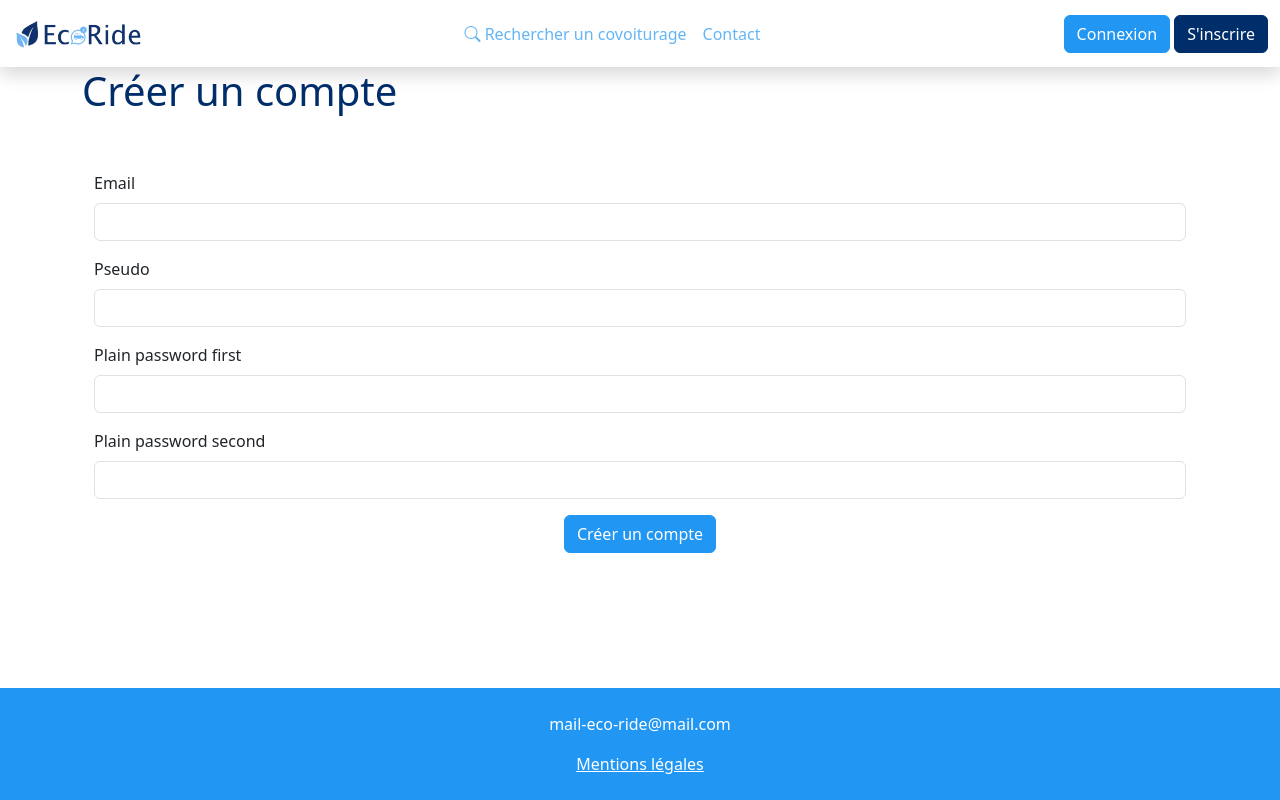
After one commit to enzopcht/ecoride, a Symfony app: template app/templates/registration/index.html.twig in a window 1280 px wide. The commit adds this page. Run offline with Twig, Linux system fonts and the light colour scheme; the template is opened without the code that fills it, so the values that code supplies are empty; form fields are guessed from the names that the template uses; some libraries are stand-ins or nearby versions.

Commit message:
feat(registration): Setting up the controller, template and form for registration

```diff
--- a/app/src/Entity/User.php
+++ b/app/src/Entity/User.php
@@ -38,6 +38,11 @@ class User implements UserInterface, PasswordAuthenticatedUserInterface
 
     #[ORM\Column]
     private ?\DateTimeImmutable $created_at = null;
+
+    public function __construct()
+    {
+        $this->created_at = new \DateTimeImmutable();
+    }
 
     public function getId(): ?int
     {
--- a/app/templates/base.html.twig
+++ b/app/templates/base.html.twig
@@ -42,7 +42,7 @@
 							<a href="{{ path('app_logout') }}" class="btn btn-danger">Déconnexion</a>
 						{% else %}
 							<a href="{{ path('app_login') }}" class="btn btn-primary">Connexion</a>
-							<a href="/sign-up" class="btn btn-dark">S'inscrire</a>
+							<a href="{{ path('app_registration') }}" class="btn btn-dark">S'inscrire</a>
 						{% endif %}
 						</div>
 					</div>
--- /dev/null
+++ b/app/templates/registration/index.html.twig
@@ -0,0 +1,40 @@
+{% extends 'base.html.twig' %}
+
+{% block title %}Inscription - EcoRide
+{% endblock %}
+
+{% block body %}
+	<main class="container-xl">
+		<h1 class="text-dark">Créer un compte</h1>
+
+		<div class="container-xl justify-text pt-5 text-center"></div>
+
+		<div class="container-xl mx-auto">
+			{{ form_start(registrationForm) }}
+			<div class="mb-3">
+				{{ form_label(registrationForm.email) }}
+				{{ form_widget(registrationForm.email, {'attr': {'class': 'form-control'}}) }}
+				{{ form_errors(registrationForm.email) }}
+			</div>
+			<div class="mb-3">
+				{{ form_label(registrationForm.pseudo) }}
+				{{ form_widget(registrationForm.pseudo, {'attr': {'class': 'form-control'}}) }}
+				{{ form_errors(registrationForm.pseudo) }}
+			</div>
+			<div class="mb-3">
+				{{ form_label(registrationForm.plainPassword.first) }}
+				{{ form_widget(registrationForm.plainPassword.first, {'attr': {'class': 'form-control'}}) }}
+				{{ form_errors(registrationForm.plainPassword.first) }}
+			</div>
+			<div class="mb-3">
+				{{ form_label(registrationForm.plainPassword.second) }}
+				{{ form_widget(registrationForm.plainPassword.second, {'attr': {'class': 'form-control'}}) }}
+				{{ form_errors(registrationForm.plainPassword.second) }}
+			</div>
+			<div class='mb-3 text-center'>
+				<button type="submit" class="btn btn-primary justify-content-center">Créer un compte</button>
+			</div>
+			{{ form_end(registrationForm) }}
+		</div>
+	</main>
+{% endblock %}
```
Also changed, not shown: app/src/Controller/RegistrationController.php (added, +43 -0 lines), app/src/Form/RegistrationType.php (added, +39 -0 lines), app/templates/security/login.html.twig (+5 -2 lines).
